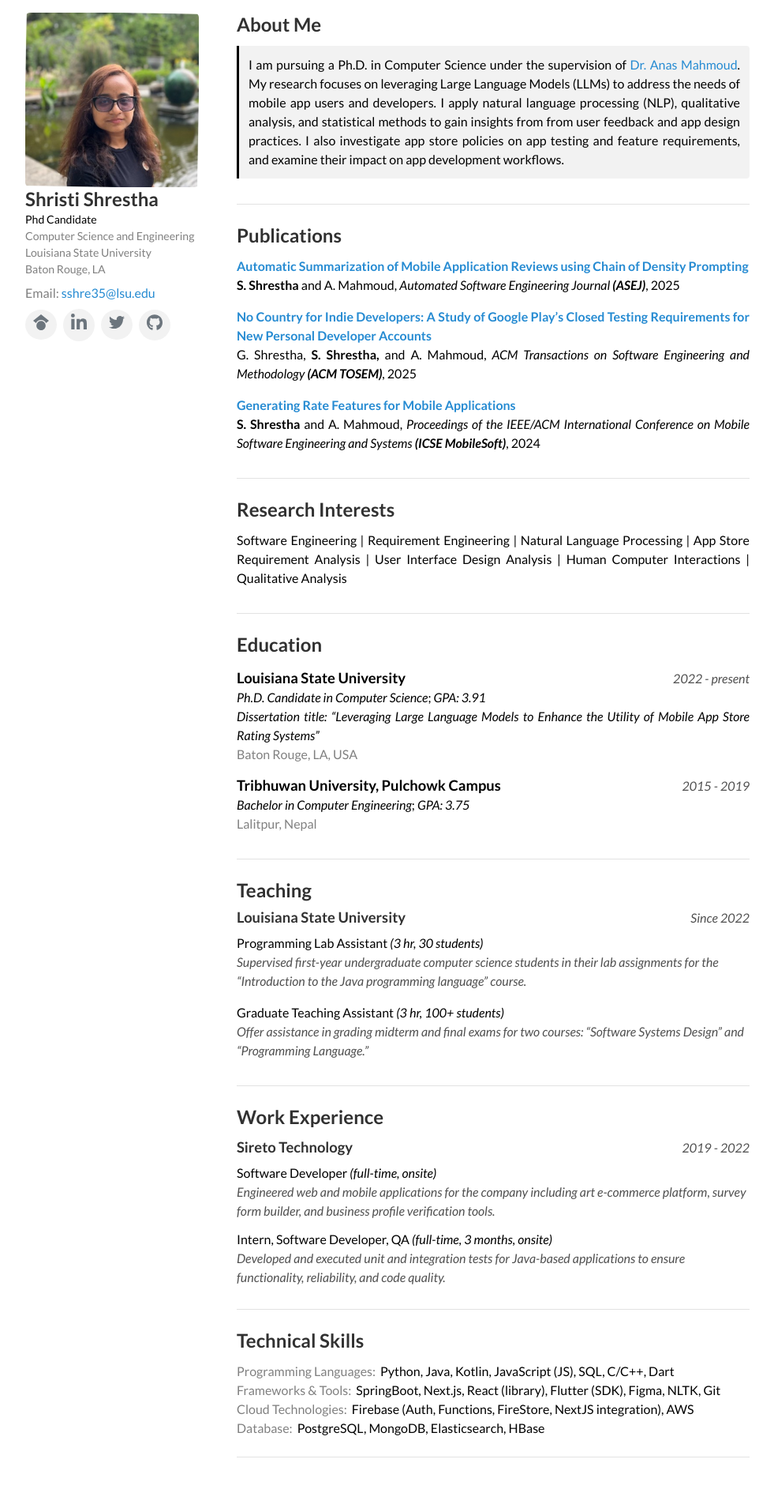
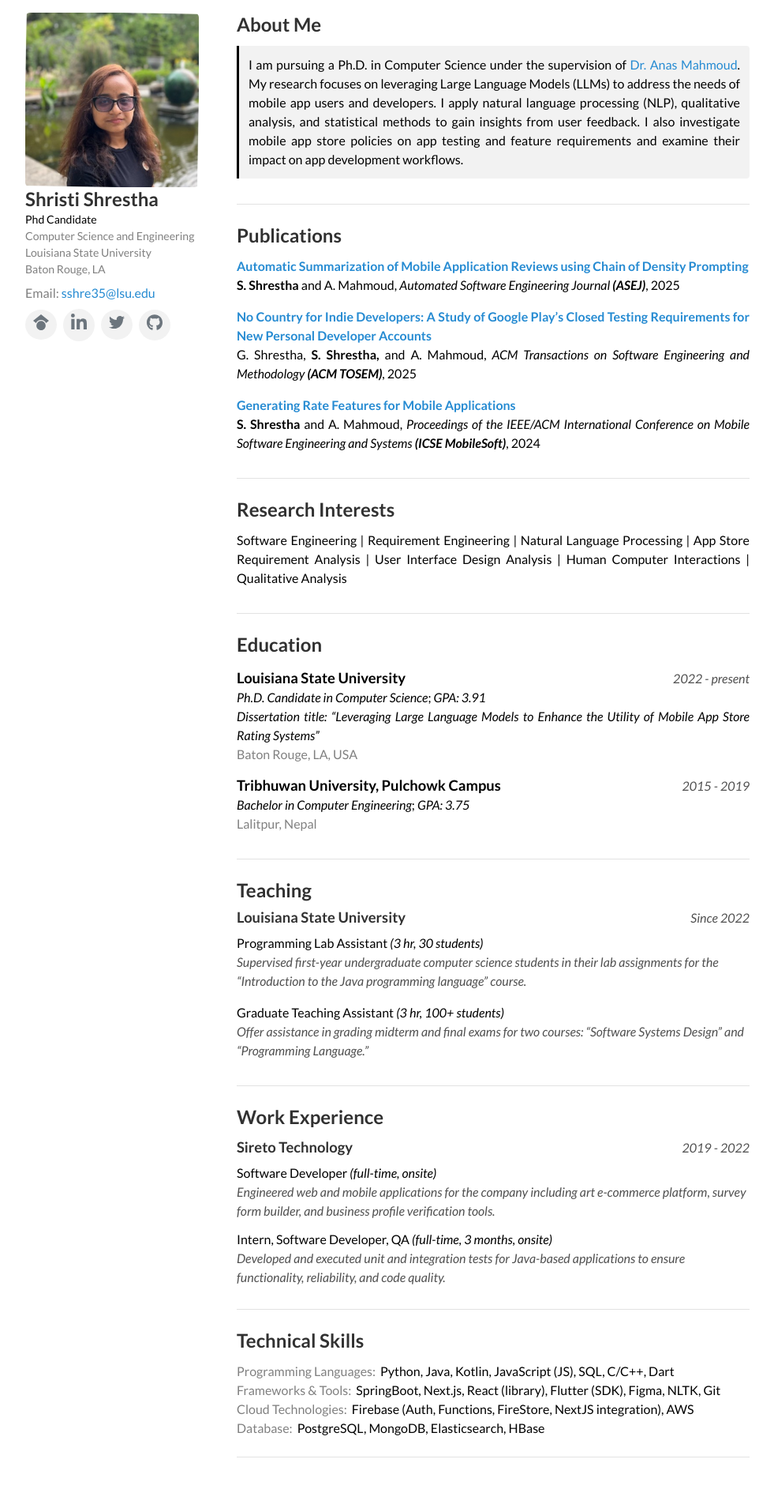
Before and after one commit to ShristiShrestha/ShristiShrestha.github.io, a Jekyll site: the page built from index.html, in a window 1280 px wide. Shown: the whole page at 79% size, without its empty margins (149-1130 px from the left). Built offline with Jekyll 4.4.1, drawn with Linux system fonts in a browser that asks for light colours; the list of posts is cut into pages by our own code.

Commit message:
Update About Me section for clarity and conciseness
Refined the description of research focus by removing redundancy and improving clarity.

```diff
--- a/_includes/components/about-me.html
+++ b/_includes/components/about-me.html
@@ -1,6 +1,6 @@
 <div class="profile-section" style="padding-top:0;">
     <h2 style="margin:0;padding:0;margin-bottom:12px;">About Me</h2>
     <p style="border-left: 3px solid black; background-color: #f2f2f2; padding: 12px; border-radius: 0 4px 4px 0;">
-    I am pursuing a Ph.D. in Computer Science under the supervision of <a href="https://csc.lsu.edu/~mahmoud/" target="_blank">Dr. Anas Mahmoud</a>. My research focuses on leveraging Large Language Models (LLMs) to address the needs of mobile app users and developers. I apply natural language processing (NLP), qualitative analysis, and statistical methods to gain insights from from user feedback and app design practices. I also investigate app store policies on app testing and feature requirements, and examine their impact on app development workflows.
+    I am pursuing a Ph.D. in Computer Science under the supervision of <a href="https://csc.lsu.edu/~mahmoud/" target="_blank">Dr. Anas Mahmoud</a>. My research focuses on leveraging Large Language Models (LLMs) to address the needs of mobile app users and developers. I apply natural language processing (NLP), qualitative analysis, and statistical methods to gain insights from user feedback. I also investigate mobile app store policies on app testing and feature requirements and examine their impact on app development workflows.
     </p>
 </div>
```
